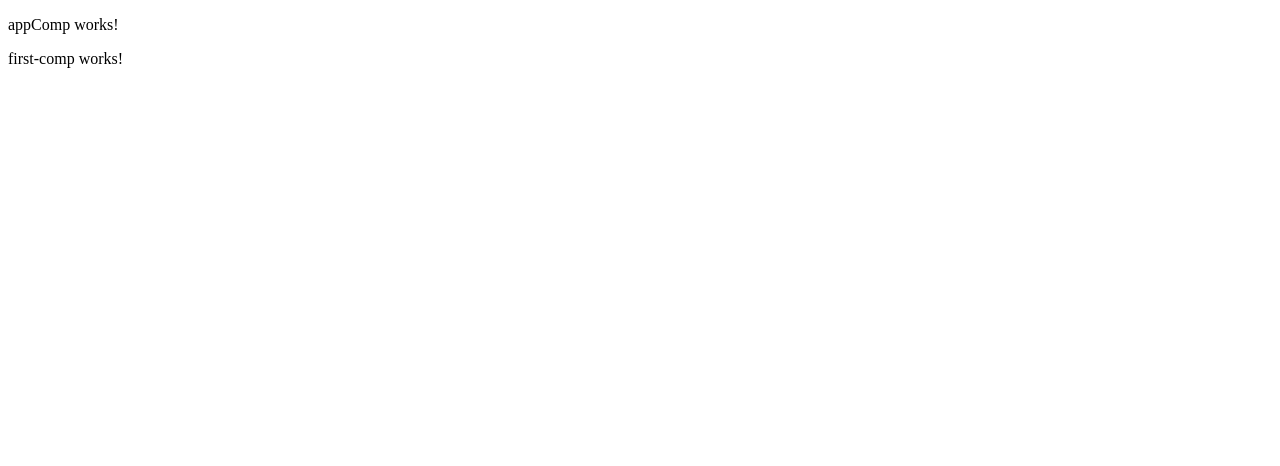
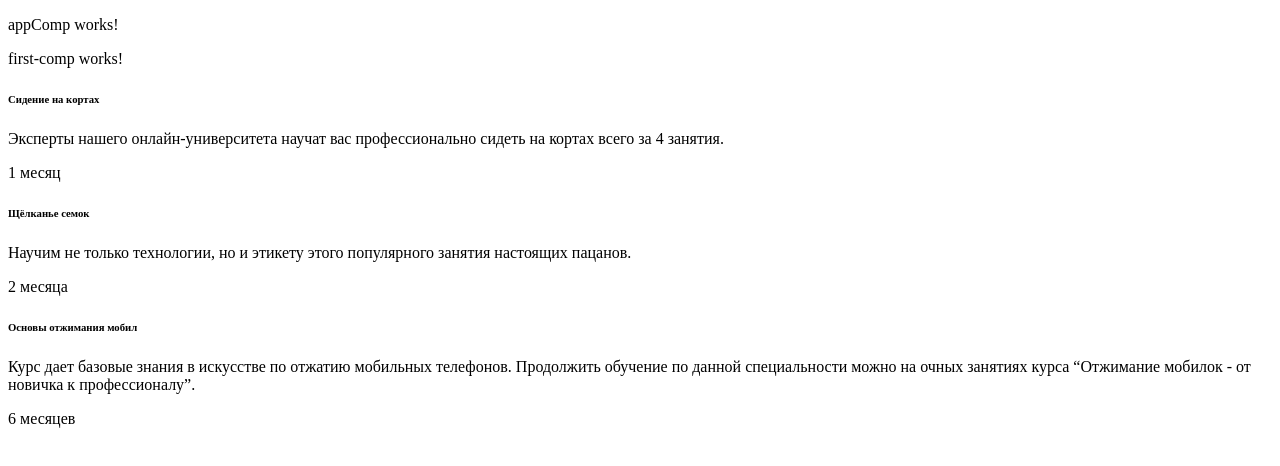
Before and after one commit to rinkalikas/my_first_repository, an Angular app in the folder ObrazProject/: page / in a window 1280 px wide. Shown: the top 466 px of the page. Built offline with nearby package versions, Linux system fonts and the light colour scheme.

Commit message:
maria's commit

```diff
--- a/ObrazProject/src/app/components/first-comp/first-comp.component.html
+++ b/ObrazProject/src/app/components/first-comp/first-comp.component.html
@@ -1 +1,19 @@
 <p>first-comp works!</p>
+
+<div>
+    <h6>Сидение на кортах</h6>
+    <p>Эксперты нашего онлайн-университета научат вас профессионально сидеть на кортах всего за 4 занятия.</p>
+    <p>1 месяц</p>
+</div>
+
+<div>
+    <h6>Щёлканье семок</h6>
+    <p>Научим не только технологии, но и этикету этого популярного занятия настоящих пацанов.</p>
+    <p>2 месяца</p>
+</div>
+
+<div>
+    <h6>Основы отжимания мобил</h6>
+    <p>Курс дает базовые знания в искусстве по отжатию мобильных телефонов. Продолжить обучение по данной специальности можно на очных занятиях курса “Отжимание мобилок - от новичка к профессионалу”.</p>
+    <p>6 месяцев</p>
+</div>
```
